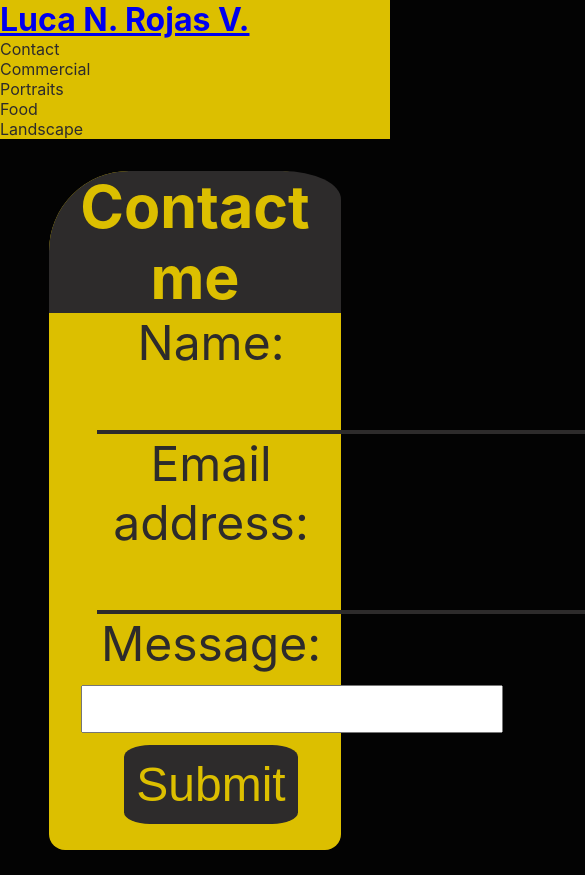
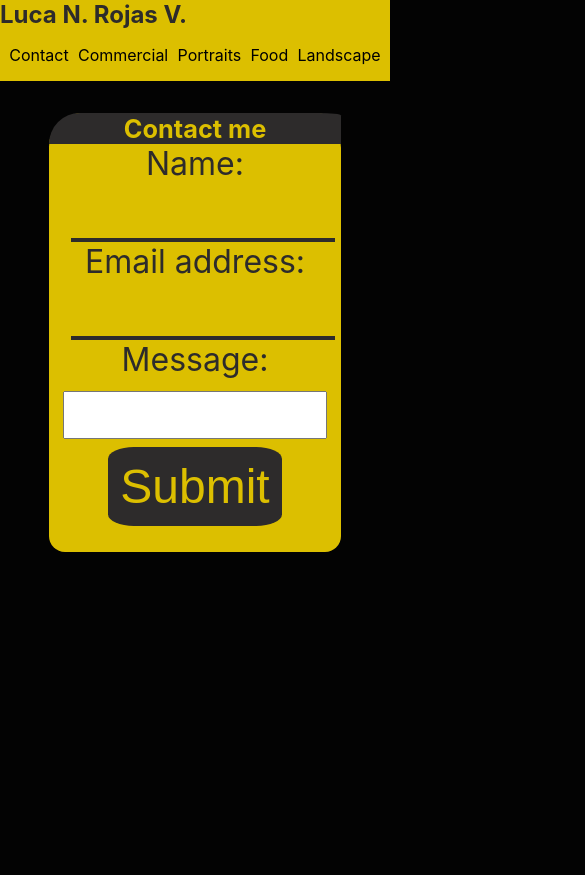
Before and after one commit to NicolasRojas-CENG/portfolio, a React (Create React App) app: page / in a window 390 px wide. Both pictures are taken after a click on the element "Contact". Shown: the top 875 px of the page, 585 px wide, since content can reach past the window. After the commit the page ends 844 px from the top, so only its background shows below. Built offline with nearby package versions, Linux system fonts and the light colour scheme.

Commit message:
Added styling to the contact form.

```diff
--- a/src/App.css
+++ b/src/App.css
@@ -8,13 +8,43 @@ body{
     background-color: rgb(3, 3, 3);
 }
 
-header{
+#section{
+    display: flex;
     background-color: rgb(220, 191, 0);
 }
 
-header li{
+header{
+    margin-top: 1.12rem;
+    width: 25%;
+    align-items: center;
+}
+
+header a{
+    text-decoration: none;
     color: rgb(45, 43, 43);
-    text-decoration: none;
+    cursor: pointer;
+    font-size: 2.2rem;
+}
+
+nav {
+    width: 75%;
+    font-size: 2.25rem;
+}
+
+nav ul{
+    margin-top: 1rem;
+    display: flex;
+    justify-content: space-evenly;
+}
+
+nav li{
+    list-style: none;
+    cursor: pointer;
+}
+
+nav li:hover{
+    text-decoration: underline;
+    text-decoration-color: rgb(45, 43, 43);
 }
 
 .About, .Contact{
@@ -62,6 +92,7 @@ header li{
     font-size: 7vh;
     border-radius: 5rem 20% 0 0;
 }
+
 .Contact form{
     font-size: 3rem;
     padding-left: 2rem;
@@ -76,6 +107,7 @@ header li{
     font-size: 3rem;
     margin-left: 1rem;
 }
+
 .Contact form textarea {
     margin-top: 1.5vh;
     resize: none;
@@ -100,6 +132,33 @@ header li{
 }
 
 @media screen and (max-width: 575px) {
+    #section{
+        display: block;
+    }
+
+    header{
+        margin-top: 0;
+        width: 100%;
+    }
+
+    header a{
+        font-size: 1rem;
+    }
+
+    nav {
+        width: 100%;
+        font-size: 0.75rem;
+    }
+
+    nav ul{
+        margin-bottom: 1rem;
+        padding-bottom: 1rem;
+    }
+
+    nav li{
+        font-size: 1rem;
+    }
+
     .About{
         width: 100%;
         margin: 0;
@@ -108,6 +167,7 @@ header li{
     .About div h1{
         font-size: 4vh;
         text-align: center;
+        background-color: transparent;
     }
 
     .About div{
@@ -121,4 +181,28 @@ header li{
         border-width: 1vh;
         border-style: double;
     }
+
+    .Contact{
+        border-radius: 2.1rem 8% 1rem 1rem;
+    }
+
+    .Contact h1{
+        font-size: 3vh;
+    }
+
+    .Contact form{
+        font-size: 2rem;
+        padding-left: 0;
+    }
+
+    .Contact form input{
+        width: 90%;
+    }
+
+    .Contact form textarea {
+        margin-top: 1.5vh;
+        resize: none;
+        height: 3rem;
+        width: 90%;
+    }
 }
--- a/src/App.js
+++ b/src/App.js
@@ -22,7 +22,8 @@ function App() {
   const [contactSelected, setContactSelected] = useState(false);
 
   return (
-    <div>
+    <>
+        <section id='section'>
             <Header></Header>
             <Nav
                 categories={categories}
@@ -31,6 +32,7 @@ function App() {
                 contactSelected={contactSelected}
                 setContactSelected={setContactSelected}
             ></Nav>
+        </section>
       <main>
         {!contactSelected ? (
           <>
@@ -41,7 +43,7 @@ function App() {
           <ContactForm></ContactForm>
         )}
       </main>
-    </div>
+    </>
   );
 }
 
--- a/src/components/Navbar/index.js
+++ b/src/components/Navbar/index.js
@@ -11,7 +11,6 @@ function Navbar(props) {
   } = props;
 
     return (
-        <header>
             <nav>
                 <ul className="flex-row">
                     <li className={`mx-2 ${contactSelected && 'navActive'}`}>
@@ -31,7 +30,6 @@ function Navbar(props) {
                     ))}
                 </ul>
             </nav>
-        </header>
     );
 }
 
```
Lines whose indentation alone changed are shown as unchanged.
